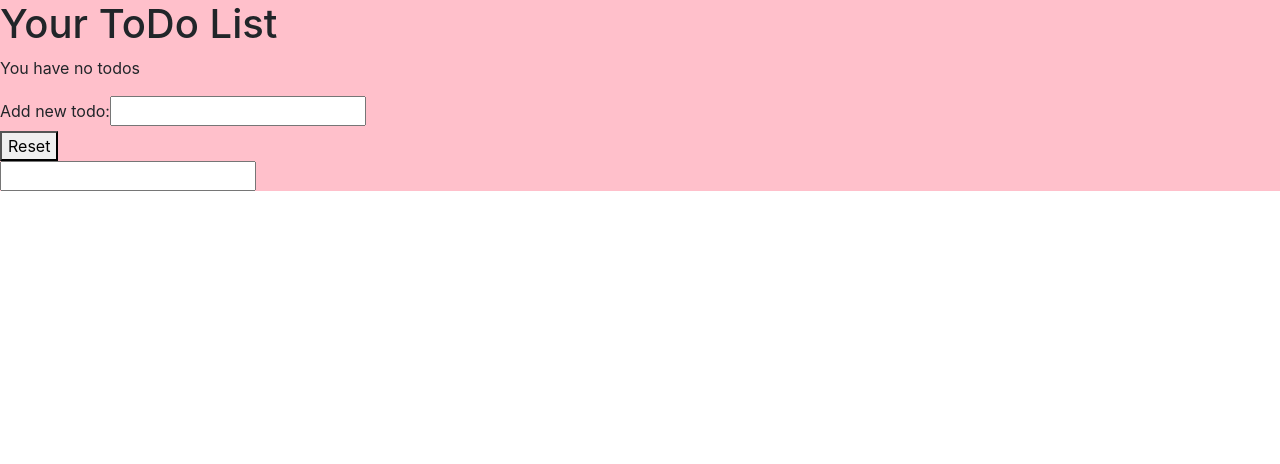
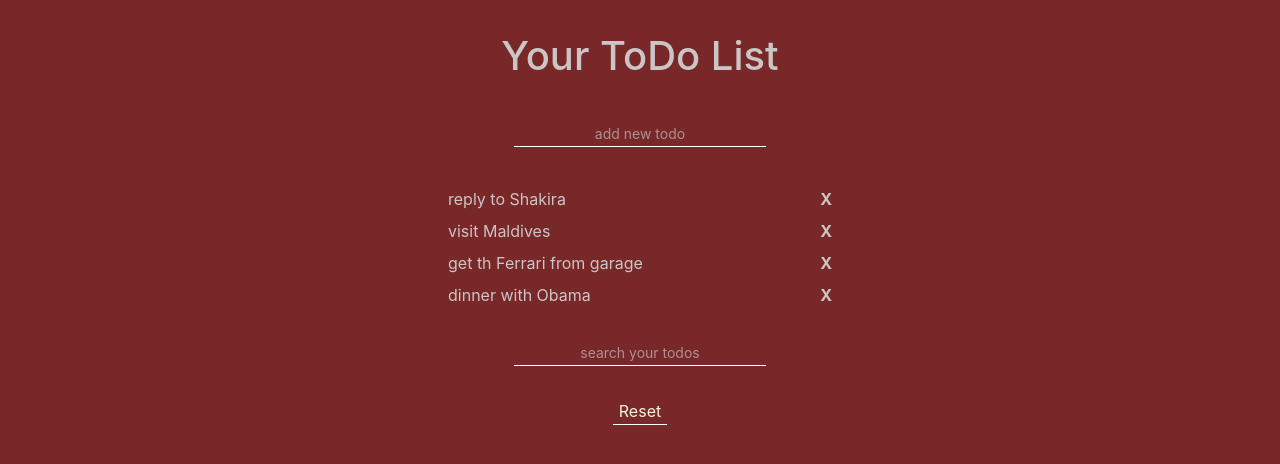
Before and after one commit to mohammadkharma/ToDo-App, a React (Create React App) app: page / in a window 1280 px wide. Shown: the top 464 px of the page. Built offline with nearby package versions, Linux system fonts and the light colour scheme.

Commit message:
finished initial styling

```diff
--- a/src/App.js
+++ b/src/App.js
@@ -8,7 +8,12 @@ import SearchToDos from './Components/SearchToDos';
 class App extends Component {
   // setting the main state for the todos data
   state = {
-    todos: []
+    todos: [
+      {id: 1, content: 'reply to Shakira'},
+      {id: 2, content: 'visit Maldives'},
+      {id: 3, content: 'get th Ferrari from garage'},
+      {id: 4, content: 'dinner with Obama'}
+    ]
   }
 
   // filtering through the todos and returning all todos except the one with the id in param
@@ -44,10 +49,10 @@ class App extends Component {
     return (
       <div className="App">
         <h1>Your ToDo List</h1>
+        <AddToDo addTodo={this.addTodo} />
         <ToDos todos={this.state.todos} deleteTodo={this.deleteTodo} />
-        <AddToDo addTodo={this.addTodo} />
+        <SearchToDos />
         <ResetToDos resetTodos={this.resetTodos} />
-        <SearchToDos />
       </div>
     );
   }
--- a/src/Components/AddToDo.jsx
+++ b/src/Components/AddToDo.jsx
@@ -27,10 +27,13 @@ class AddToDo extends Component {
 
     render() {
         return(
-            <div>
+            <div className='addTodo'>
                 <form onSubmit={this.handleSubmit}>
-                    <label>Add new todo:</label>
-                    <input type="text" onChange={this.handleChange} value={this.state.content} />
+                    <input type="text"
+                    value={this.state.content}
+                    placeholder='add new todo'
+                    autoFocus
+                    onChange={this.handleChange}/>
                 </form>
             </div>
         )
--- a/src/Components/ResetToDos.jsx
+++ b/src/Components/ResetToDos.jsx
@@ -15,7 +15,7 @@ class ResetToDos extends Component {
 
     render() {
         return(
-            <button onClick={this.handleClick} >Reset</button>
+            <button className='resetBtn' onClick={this.handleClick} >Reset</button>
         )
     }
 }
--- a/src/Components/SearchToDos.jsx
+++ b/src/Components/SearchToDos.jsx
@@ -24,8 +24,10 @@ class SearchToDos extends Component {
 
     render() {
         return (
-            <form>
-                <input type="text" onKeyUp={this.handleKeyUp} />
+            <form className='searchTodo'>
+                <input type="text"
+                placeholder='search your todos'
+                onKeyUp={this.handleKeyUp} />
             </form>
         )
     }
--- a/src/Components/ToDos.jsx
+++ b/src/Components/ToDos.jsx
@@ -1,6 +1,7 @@
 // responsible for listing individual todos in DOM
 
 import React from 'react';
+import '../styles/toDos.css';
 
 const ToDos = ({ todos, deleteTodo }) => {
 
@@ -9,8 +10,9 @@ const ToDos = ({ todos, deleteTodo }) => {
     // incase the ternary operator returned false: we output a <p>
     const todoList = todos.length ? (
         todos.map(todo => {
-            return (<div key={todo.id}>
-                    <span onClick={()=>{deleteTodo(todo.id)}}>{todo.content}</span>
+            return (<div className='todo' key={todo.id}>
+                    <span>{todo.content}</span>
+                    <span onClick={()=>{deleteTodo(todo.id)}}><b>X</b></span>
                 </div>)
         })) : (<p>You have no todos</p>);
 
--- a/src/index.css
+++ b/src/index.css
@@ -5,6 +5,7 @@ body {
     sans-serif;
   -webkit-font-smoothing: antialiased;
   -moz-osx-font-smoothing: grayscale;
+  background: rgba(107, 18, 18, 0.904);
 }
 
 code {
--- a/src/styles/addToDo.css
+++ b/src/styles/addToDo.css
@@ -0,0 +1,14 @@
+.addTodo input {
+    background: transparent;
+    border: 0;
+    border-bottom: 1px solid white;
+    margin-top: 2rem;
+    outline: none;
+    color: rgb(204, 197, 197);
+}
+
+::placeholder {
+    color: rgba(204, 197, 197, 0.658);
+    font-size: 14px;
+    text-align: center;
+}
--- a/src/styles/app.css
+++ b/src/styles/app.css
@@ -1,3 +1,8 @@
 .App {
-    background: pink;
+    color: rgb(204, 197, 197);
+    text-align: center;
+    position: relative;
+    width: 400px;
+    margin: auto;
+    margin-top: 2rem;
 }
--- a/src/styles/resetToDos.css
+++ b/src/styles/resetToDos.css
@@ -0,0 +1,7 @@
+.resetBtn {
+    background: transparent;
+    border: 0;
+    border-bottom: 1px solid white;
+    margin-top: 2rem;
+    color: beige;
+}
--- a/src/styles/searchToDos.css
+++ b/src/styles/searchToDos.css
@@ -0,0 +1,13 @@
+.searchTodo input {
+    background: transparent;
+    border: 0;
+    outline: none;
+    margin-top: 2rem;
+    border-bottom: 1px solid white;
+}
+
+::placeholder {
+    color: rgba(204, 197, 197, 0.658);
+    font-size: 14px;
+    text-align: center;
+}
--- /dev/null
+++ b/src/styles/toDos.css
@@ -0,0 +1,33 @@
+.todoList {
+    margin-top: 2rem;
+    height: 8rem;
+    overflow: auto;
+}
+
+.todo {
+    display: flex;
+    justify-content: space-between;
+    margin: 0.5rem;
+}
+
+b {
+    cursor: pointer;
+}
+
+::-webkit-scrollbar {
+    width: 1rem;
+}
+
+::-webkit-scrollbar-track {
+    box-shadow: inset 0 0 5px lightgrey;
+    border-radius: 10px;
+}
+
+::-webkit-scrollbar-thumb {
+    background: lightgray;
+    border-radius: 10px;
+}
+
+::-webkit-scrollbar-thumb:hover {
+    background: gray;
+}
```
